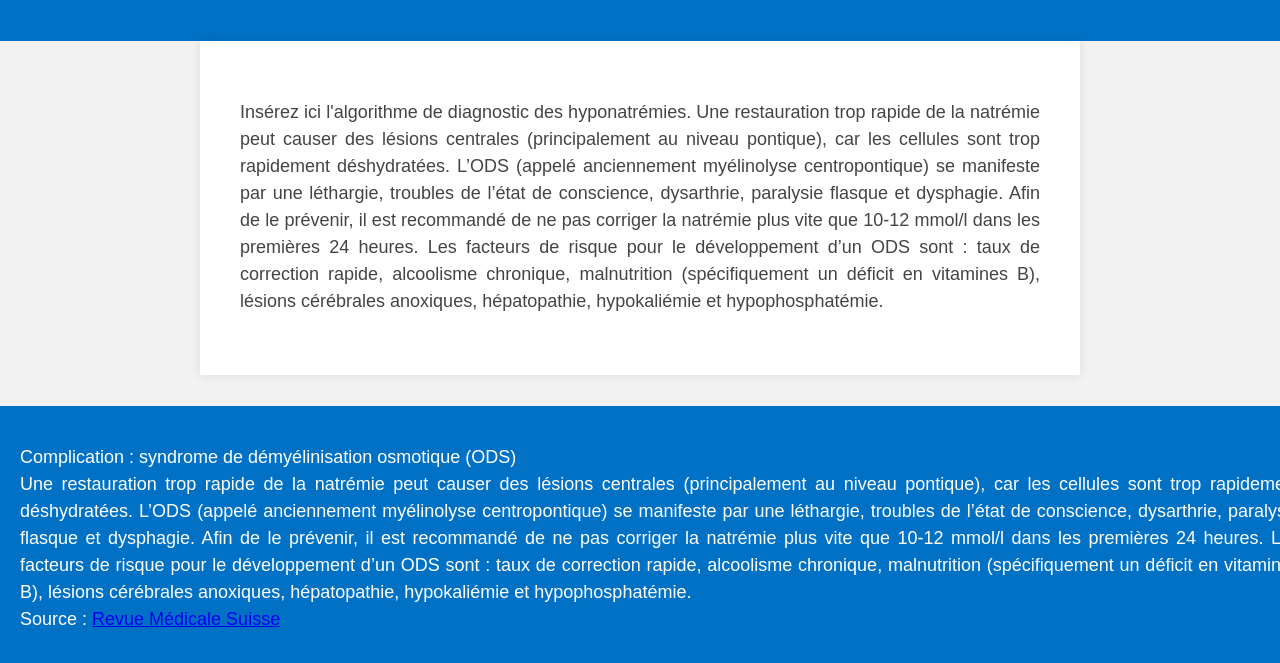
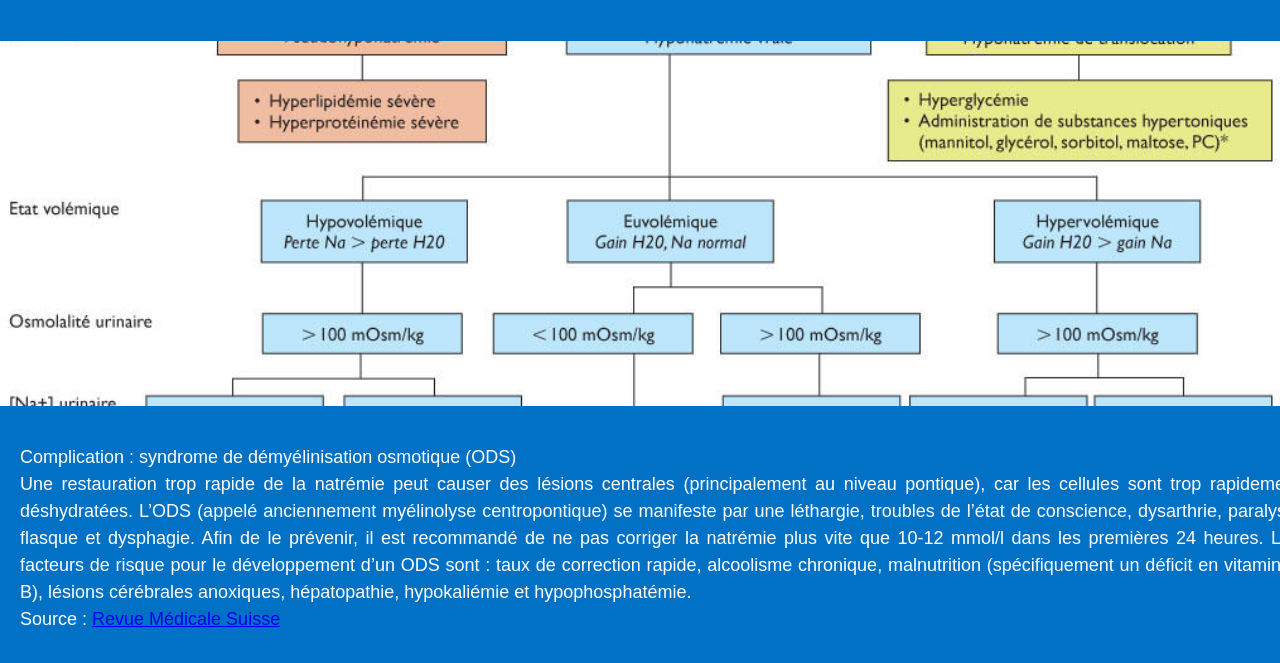
Before and after one commit to reabrive/hypona, a plain HTML site: page index.html in a window 1280 px wide. Shown: the part 127-790 px from the top of the page. Drawn offline with Linux system fonts and the light colour scheme.

Commit message:
Update index.html

```diff
--- a/index.html
+++ b/index.html
@@ -65,10 +65,8 @@
 	<header>
 		<h1>Algorithme diagnostic des hyponatrémies</h1>
 	</header>
-	<img src="/nom-de-l-image.jpg" alt="Image en plein écran">
-	<main>
-		<p>Insérez ici l'algorithme de diagnostic des hyponatrémies. Une restauration trop rapide de la natrémie peut causer des lésions centrales (principalement au niveau pontique), car les cellules sont trop rapidement déshydratées. L’ODS (appelé anciennement myélinolyse centropontique) se manifeste par une léthargie, troubles de l’état de conscience, dysarthrie, paralysie flasque et dysphagie. Afin de le prévenir, il est recommandé de ne pas corriger la natrémie plus vite que 10-12 mmol/l dans les premières 24 heures. Les facteurs de risque pour le développement d’un ODS sont : taux de correction rapide, alcoolisme chronique, malnutrition (spécifiquement un déficit en vitamines B), lésions cérébrales anoxiques, hépatopathie, hypokaliémie et hypophosphatémie.</p>
-	</main>
+	<img src="/hypona.jpg" alt="Image en plein écran">
+
 	<footer>
 	<p>Complication : syndrome de démyélinisation osmotique (ODS)<br>
 	Une restauration trop rapide de la natrémie peut causer des lésions centrales (principalement au niveau pontique), car les cellules sont trop rapidement déshydratées. L’ODS (appelé anciennement myélinolyse centropontique) se manifeste par une léthargie, troubles de l’état de conscience, dysarthrie, paralysie flasque et dysphagie. Afin de le prévenir, il est recommandé de ne pas corriger la natrémie plus vite que 10-12 mmol/l dans les premières 24 heures. Les facteurs de risque pour le développement d’un ODS sont : taux de correction rapide, alcoolisme chronique, malnutrition (spécifiquement un déficit en vitamines B), lésions cérébrales anoxiques, hépatopathie, hypokaliémie et hypophosphatémie. <br> Source : <a href="https://www.revmed.ch/revue-medicale-suisse/2010/revue-medicale-suisse-269/approche-diagnostique-de-l-hyponatremie" target="_blank">Revue Médicale Suisse</a></p>
```
